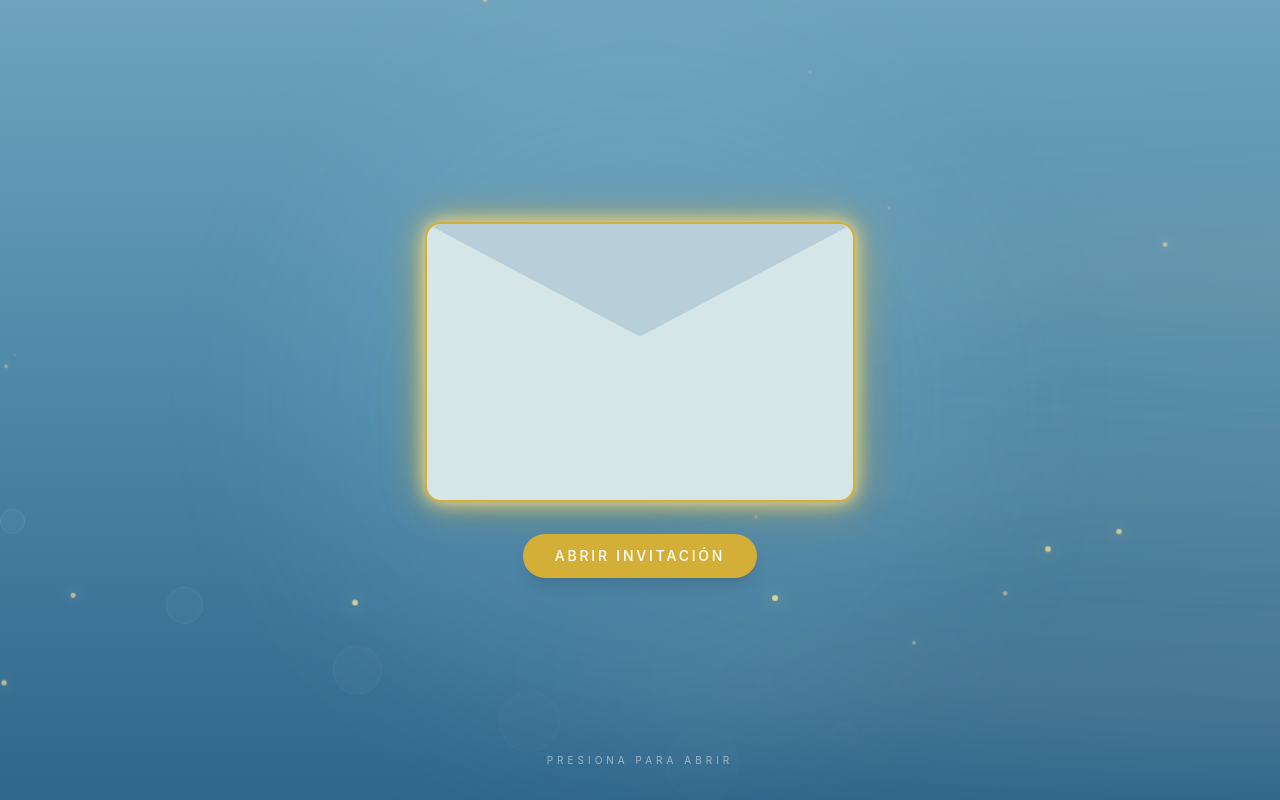
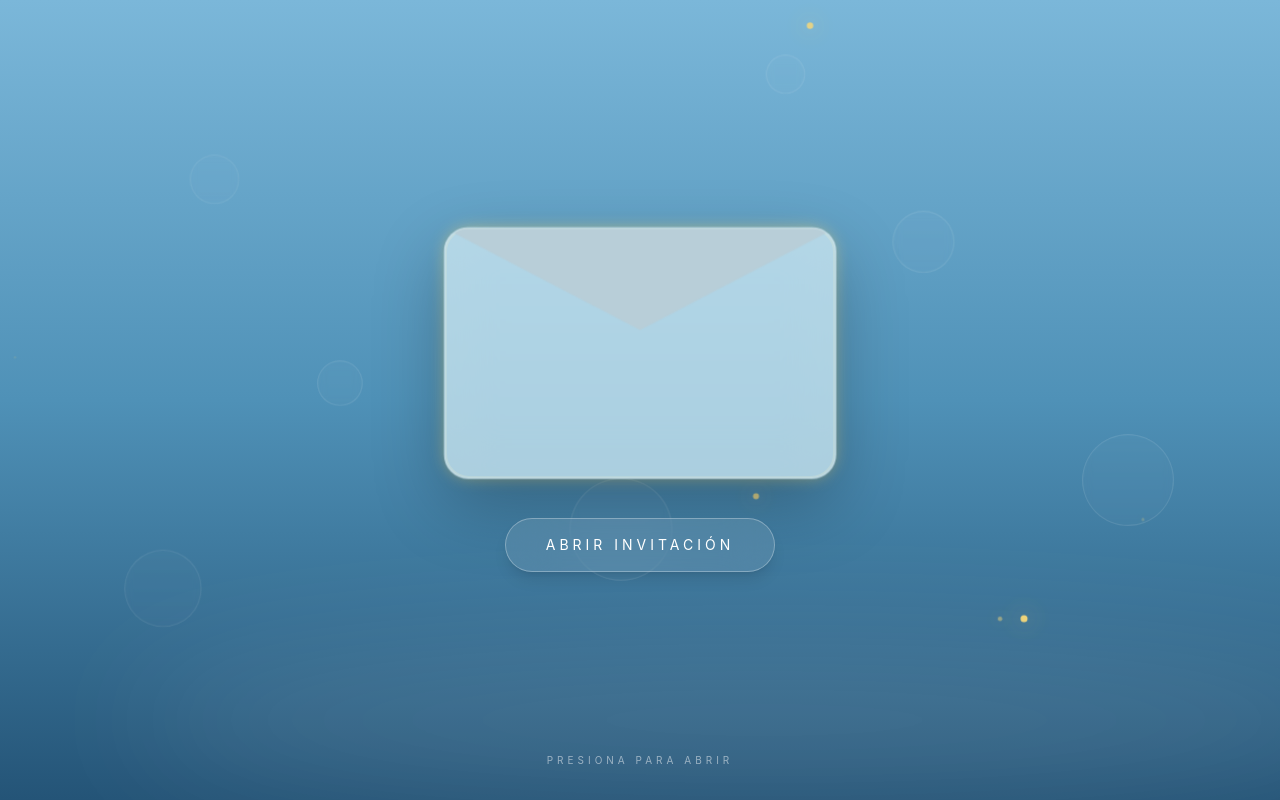
Before and after one commit to Steve0365/XVInvitaacion, a Next.js app: page / in a window 1280 px wide. Built offline with nearby package versions, Linux system fonts and the light colour scheme.

Commit message:
Add files via upload

```diff
--- a/components/EnvelopeScreen.jsx
+++ b/components/EnvelopeScreen.jsx
@@ -2,6 +2,18 @@
 
 import { useState, useEffect, useCallback } from 'react'
 import { motion, AnimatePresence } from 'framer-motion'
+
+const bubbles = [
+  { x: '10%', y: '80%', size: 70, delay: 0 },
+  { x: '25%', y: '60%', size: 40, delay: 1 },
+  { x: '45%', y: '75%', size: 90, delay: 2 },
+  { x: '70%', y: '40%', size: 55, delay: 0.5 },
+  { x: '85%', y: '70%', size: 80, delay: 1.5 },
+  { x: '60%', y: '20%', size: 35, delay: 2.5 },
+  { x: '15%', y: '30%', size: 45, delay: 3 },
+]
+
+const goldenParticles = Array.from({ length: 18 })
 
 export default function EnvelopeScreen({ onOpen }) {
   const [mounted, setMounted] = useState(false)
@@ -25,64 +37,58 @@ export default function EnvelopeScreen({ onOpen }) {
           initial={{ opacity: 1 }}
           exit={{ opacity: 0, scale: 1.04, filter: 'blur(3px)' }}
           transition={{ duration: 0.7, ease: [0.23, 1, 0.32, 1] }}
-          className="fixed inset-0 z-[100] flex flex-col items-center justify-center overflow-hidden select-none bg-gradient-to-b from-[#6FA3BD] via-[#4C87A8] to-[#2F668C]"
+          className="fixed inset-0 z-[100] flex flex-col items-center justify-center overflow-hidden select-none bg-gradient-to-b from-[#7bb7d9] via-[#4f91b7] to-[#245477]"
         >
-          {/* Burbujas del sobre */}
+          {/* Burbujas */}
           <div className="absolute inset-0 pointer-events-none">
-            {Array.from({ length: 18 }).map((_, i) => (
+            {bubbles.map((b, i) => (
               <motion.div
                 key={i}
-                className="absolute rounded-full border border-white/20 bg-white/10"
-                style={{
-                  width: `${25 + (i % 5) * 12}px`,
-                  height: `${25 + (i % 5) * 12}px`,
-                  left: `${(i * 13) % 100}%`,
-                }}
-                animate={{ y: ['100vh', '-20vh'], opacity: [0, 0.6, 0] }}
-                transition={{ duration: 18 + (i % 5) * 3, repeat: Infinity, delay: i * 0.8, ease: 'linear' }}
+                className="absolute rounded-full border border-white/20 bg-white/5 backdrop-blur-sm"
+                style={{ width: b.size, height: b.size, left: b.x, top: b.y }}
+                animate={{ y: [0, -120, 0], opacity: [0.15, 0.5, 0.15], scale: [1, 1.15, 1] }}
+                transition={{ duration: 8, delay: b.delay, repeat: Infinity, ease: 'easeInOut' }}
               />
             ))}
           </div>
 
-          {/* Ondas de agua */}
+          {/* Onda tipo agua */}
+          <motion.div
+            className="absolute bottom-0 left-0 w-full h-40 bg-white/10 rounded-[50%] blur-3xl pointer-events-none"
+            animate={{ x: ['-10%', '10%', '-10%'] }}
+            transition={{ duration: 12, repeat: Infinity }}
+          />
+
+          {/* Partículas doradas */}
           <div className="absolute inset-0 pointer-events-none">
-            {[1, 2, 3].map((wave) => (
-              <motion.div
-                key={wave}
-                className="absolute left-1/2 w-[160%] h-40 rounded-[50%] bg-[#FFE29A]/10 blur-3xl"
-                style={{ top: `${wave * 25}%` }}
-                animate={{ x: ['-8%', '8%', '-8%'] }}
-                transition={{ duration: 12, repeat: Infinity, ease: 'easeInOut', delay: wave }}
+            {goldenParticles.map((_, i) => (
+              <motion.span
+                key={i}
+                className="absolute w-1 h-1 rounded-full bg-[#f5d77a] shadow-[0_0_15px_#f5d77a]"
+                style={{ left: `${Math.random() * 100}%`, top: `${Math.random() * 100}%` }}
+                animate={{ opacity: [0, 1, 0], scale: [0.5, 1.8, 0.5], y: [0, -80] }}
+                transition={{ duration: 5 + Math.random() * 5, repeat: Infinity, delay: i }}
               />
             ))}
           </div>
 
-          {/* Brillo ambiental */}
+          {/* Sobre */}
           <motion.div
-            className="absolute w-[600px] h-[600px] rounded-full bg-[#BFE8FF]/20 blur-3xl"
-            animate={{ scale: [1, 1.2, 1], opacity: [0.3, 0.6, 0.3] }}
-            transition={{ duration: 8, repeat: Infinity, ease: 'easeInOut' }}
+            className="relative z-20"
+            onClick={handleOpen}
+          >
+            {/* Borde dorado luminoso */}
+            <motion.div
+              className="absolute inset-0 rounded-3xl border-2 border-[#f6dc7b] pointer-events-none"
+              animate={{ opacity: [0.4, 1, 0.4], boxShadow: ['0 0 10px #f6dc7b', '0 0 35px #f6dc7b', '0 0 10px #f6dc7b'] }}
+              transition={{ duration: 3, repeat: Infinity }}
             />
 
-          {/* Partículas doradas */}
-          <div className="absolute inset-0 pointer-events-none">
-            {Array.from({ length: 25 }).map((_, i) => (
-              <motion.span
-                key={i}
-                className="absolute w-1 h-1 rounded-full bg-[#FFE29A] shadow-[0_0_12px_#FFE29A]"
-                style={{ left: `${Math.random() * 100}%`, top: `${Math.random() * 100}%` }}
-                animate={{ y: [0, -40, 0], opacity: [0, 0.8, 0], scale: [0.5, 1.5, 0.5] }}
-                transition={{ duration: 3 + (i % 4), repeat: Infinity, delay: i * 0.3 }}
-              />
-            ))}
-          </div>
-
             <motion.div
-            onClick={handleOpen}
-            animate={{ scale: phase !== 'idle' ? 0.95 : 1 }}
-            className="relative w-[clamp(300px,82vw,430px)] h-[clamp(195px,52vw,280px)] cursor-pointer rounded-2xl bg-[#d6e5e8] border-2 border-[#D4AF37] shadow-[0_0_25px_rgba(212,175,55,.6)] animate-goldGlow z-20"
+              className="relative w-[clamp(300px,75vw,390px)] h-[clamp(195px,48vw,250px)] rounded-3xl bg-[#d5edf5]/70 backdrop-blur-xl border border-white/40 shadow-[0_25px_70px_rgba(0,0,0,0.25)] overflow-hidden cursor-pointer"
+              animate={{ scale: [1, 1.02, 1] }}
+              transition={{ duration: 5, repeat: Infinity }}
             >
-            <div className="absolute inset-0 rounded-2xl overflow-hidden">
               <motion.div
                 className="absolute top-0 left-0 w-full origin-top z-[5]"
                 style={{
@@ -93,7 +99,6 @@ export default function EnvelopeScreen({ onOpen }) {
                 animate={phase !== 'idle' ? { rotateX: -170 } : { rotateX: 0 }}
                 transition={{ duration: 1.7 }}
               />
-            </div>
 
               <AnimatePresence>
                 {phase !== 'idle' && (
@@ -102,7 +107,7 @@ export default function EnvelopeScreen({ onOpen }) {
                     animate={{ y: -80, opacity: 1 }}
                     exit={{ opacity: 0 }}
                     transition={{ duration: 1.5 }}
-                  className="absolute left-1/2 top-1/2 -translate-x-1/2 w-[clamp(250px,69vw,360px)] h-[clamp(175px,48vw,240px)] bg-[#fff5df] rounded-lg shadow-xl p-[clamp(22px,6vw,32px)] text-center z-30 flex flex-col items-center justify-center"
+                    className="absolute left-1/2 top-1/2 -translate-x-1/2 w-[clamp(250px,69vw,330px)] h-[clamp(175px,48vw,220px)] bg-[#fff5df] rounded-lg shadow-xl p-[clamp(22px,6vw,32px)] text-center z-30 flex flex-col items-center justify-center"
                   >
                     <h3 className="font-serif font-bold text-[clamp(20px,5.5vw,28px)] text-[#4b3527] mb-[clamp(6px,2vw,10px)]">
                       ¡Bienvenidos!
@@ -117,6 +122,7 @@ export default function EnvelopeScreen({ onOpen }) {
                 )}
               </AnimatePresence>
             </motion.div>
+          </motion.div>
 
           {phase === 'idle' && (
             <>
@@ -124,10 +130,10 @@ export default function EnvelopeScreen({ onOpen }) {
                 initial={{ opacity: 0, y: 20 }}
                 animate={{ opacity: 1, y: 0 }}
                 transition={{ delay: 0.8, duration: 0.6 }}
-                whileHover={{ scale: 1.05 }}
-                whileTap={{ scale: 0.97 }}
+                whileHover={{ scale: 1.08, backgroundColor: 'rgba(255,255,255,0.18)' }}
+                whileTap={{ scale: 0.95 }}
                 onClick={handleOpen}
-                className="mt-8 z-40 px-8 py-3 rounded-full bg-[#D4AF37] text-white font-medium shadow-lg text-sm uppercase tracking-[0.2em]"
+                className="mt-10 z-40 px-10 py-4 rounded-full bg-white/10 backdrop-blur-xl border border-white/30 text-white tracking-[4px] shadow-lg text-sm uppercase"
               >
                 Abrir Invitación
               </motion.button>
```
Lines whose indentation alone changed are shown as unchanged.
